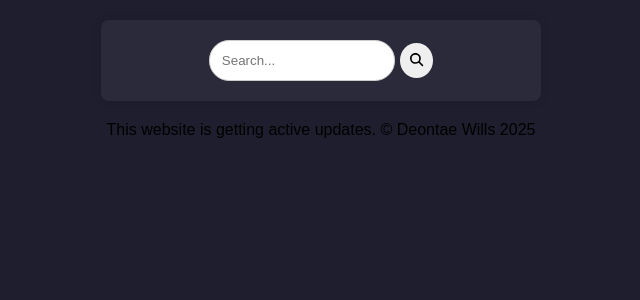
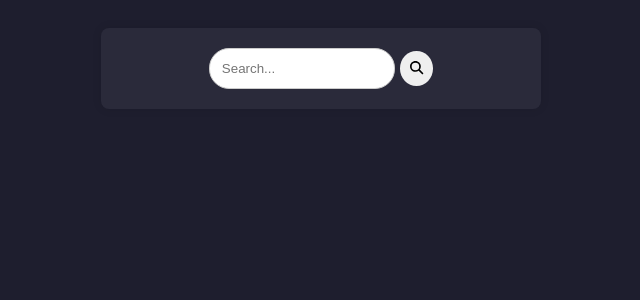
Before and after one commit to SirMely/Weather-Dashboard, a React (Vite) app: page / in a window 1280 px wide. Shown: the top 300 px of the page, without its empty margins (319-959 px from the left). Built offline with nearby package versions, Linux system fonts and the light colour scheme.

Commit message:
Still trying to fix browser icon

```diff
--- a/src/App.jsx
+++ b/src/App.jsx
@@ -115,9 +115,7 @@ function App() {
       )}
     </div>
 
-    <footer>
-      <p>This website is getting active updates. &copy; Deontae Wills 2025</p>
-    </footer>
+
     </main>
   );
 }
--- a/src/index.css
+++ b/src/index.css
@@ -2,6 +2,8 @@ body {
     font-family: Arial, sans-serif;
     background-color: #1E1E2E;
     text-align: center;
+    display: flex;
+    flex-direction: column;
 }
 
 .app {
```
